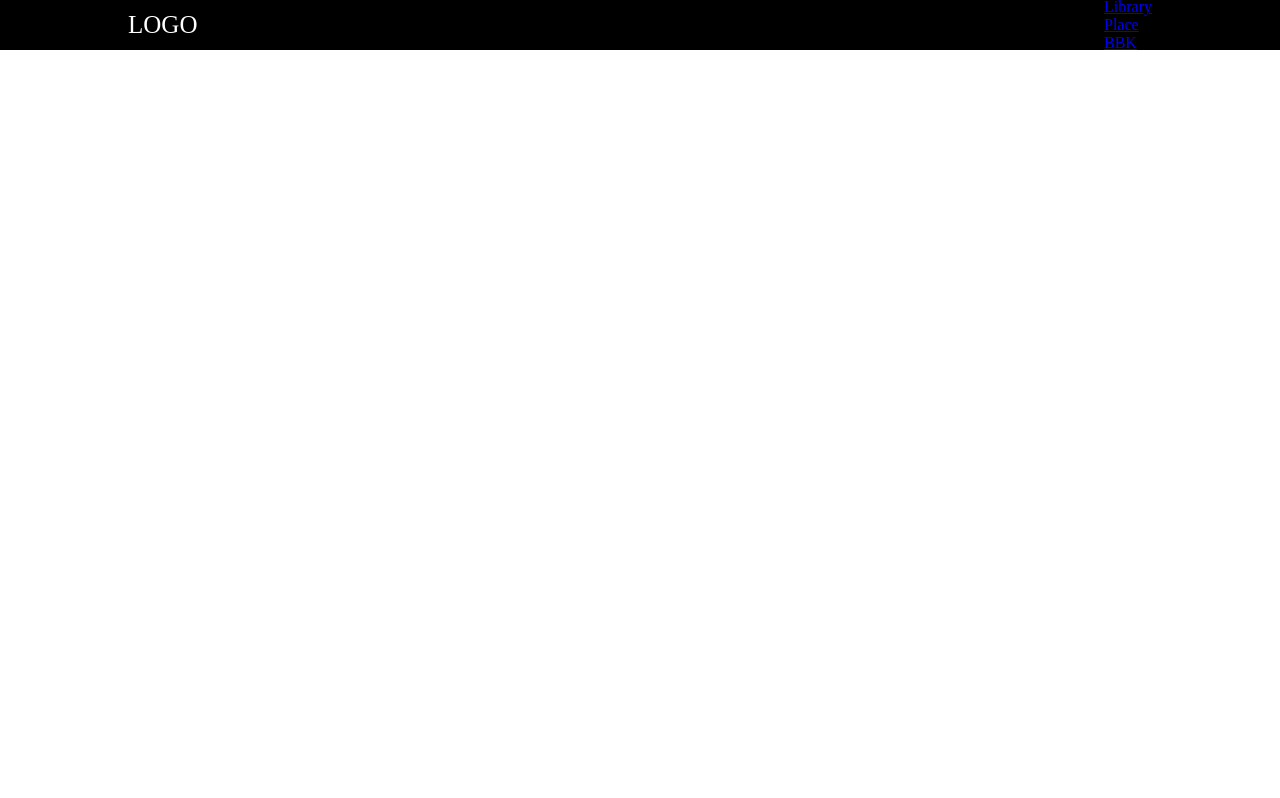
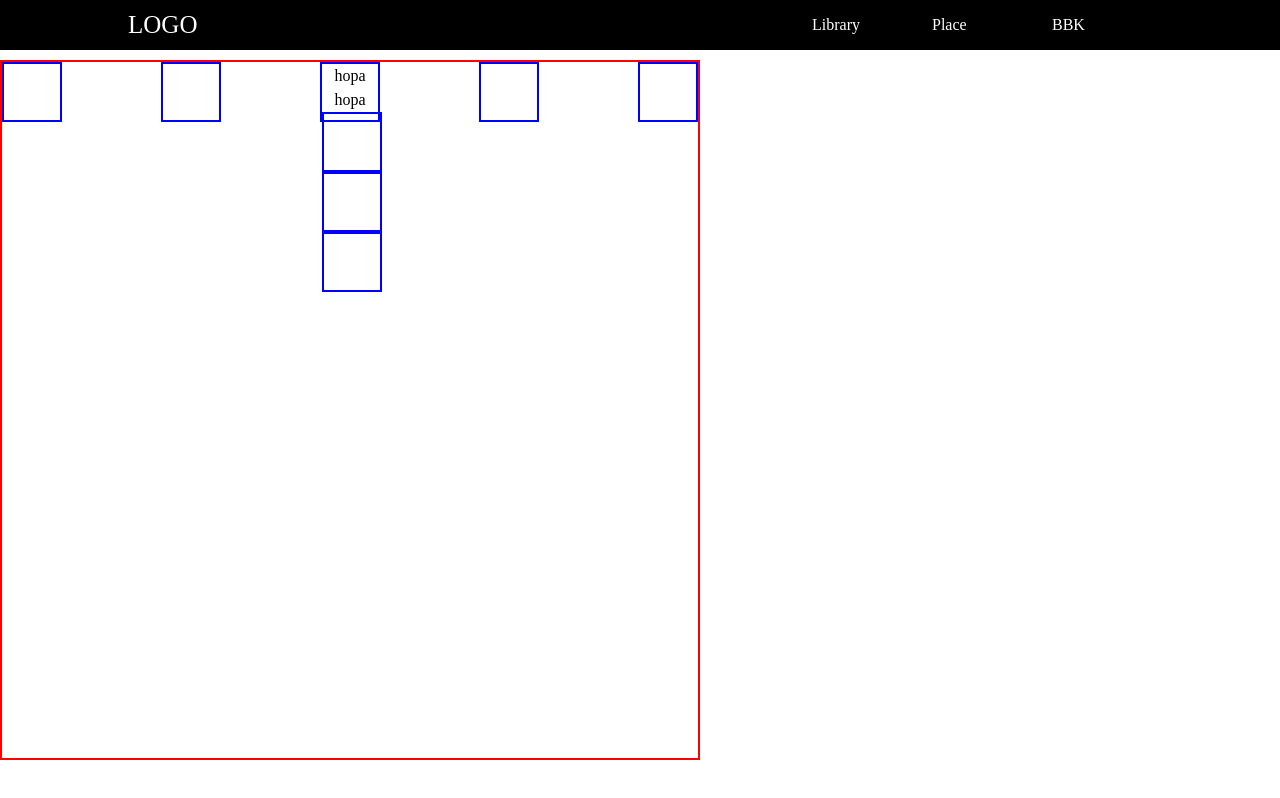
Before and after one commit to AleksandrIuskevichFromBug/fromMenuGergia, a plain HTML site: page index.html in a window 1280 px wide. Drawn offline with Linux system fonts and the light colour scheme.

Commit message:
end_rralitive

```diff
--- a/index.html
+++ b/index.html
@@ -27,10 +27,15 @@
 </header>
 
 <body>
-<div class="divFR">
+<div class="FR">
     <div></div>
     <div></div>
-    <div></div>
+    <div>
+        <p>hopa hopa</p>
+        <div class="poma"></div>
+        <div class="poma"></div>
+        <div class="poma"></div>
+    </div>
     <div></div>
     <div></div>
 </div>
--- a/stylesFor.css
+++ b/stylesFor.css
@@ -39,10 +39,11 @@ header {
 .logo:hover {
     /*transform: matrix(1.0, 2.3, 0,0,6.0,7.0);
     transform: translate(10px,20px);*/
-    transform: scale(1.1,1.2);
-    font-weight:bold;
+    transform: scale(1.1, 1.2);
+    font-weight: bold;
 
 }
+
 /*
 ul {
     list-style-type: none;
@@ -71,31 +72,47 @@ header>nav>ul>li>a:hover{
     position: absolute;
     display: block;
 }*/
-.fierstUL
-{
+.fierstUL {
 
     list-style-type: none;
+}
 
-nav>ul>li{
+nav>ul>li {
     padding: 0 20px;
-   position:relative;
-    float:left;
+    position: relative;
+    float: left;
 
 
 }
-.fierstUL>li>a{
+
+.fierstUL>li>a {
     text-decoration: none;
-    color:white;
+    color: white;
     display: block;
     width: 80px;
 }
-.fierstUL>li>a:hover{
+
+.fierstUL>li>a:hover {
     background-color: yellow;
     font-weight: 900;
     color: black;
 }
-    .divFR{
-        width:600px;
-        height:600px;
-        border:1px solid red;
-    }
+
+.FR {
+    width: 700px;
+    height: 700px;
+    border: 2px solid red;
+    margin-top: 60px;
+    display: flex;
+    justify-content: space-between;
+
+}
+
+.FR>div,.poma {
+    width: 60px;
+    height: 60px;
+    border: 2px solid blue;
+    text-align: center;
+
+    line-height: 1.5;
+}
```
Also changed, not shown: picture/guitar.png (added).
